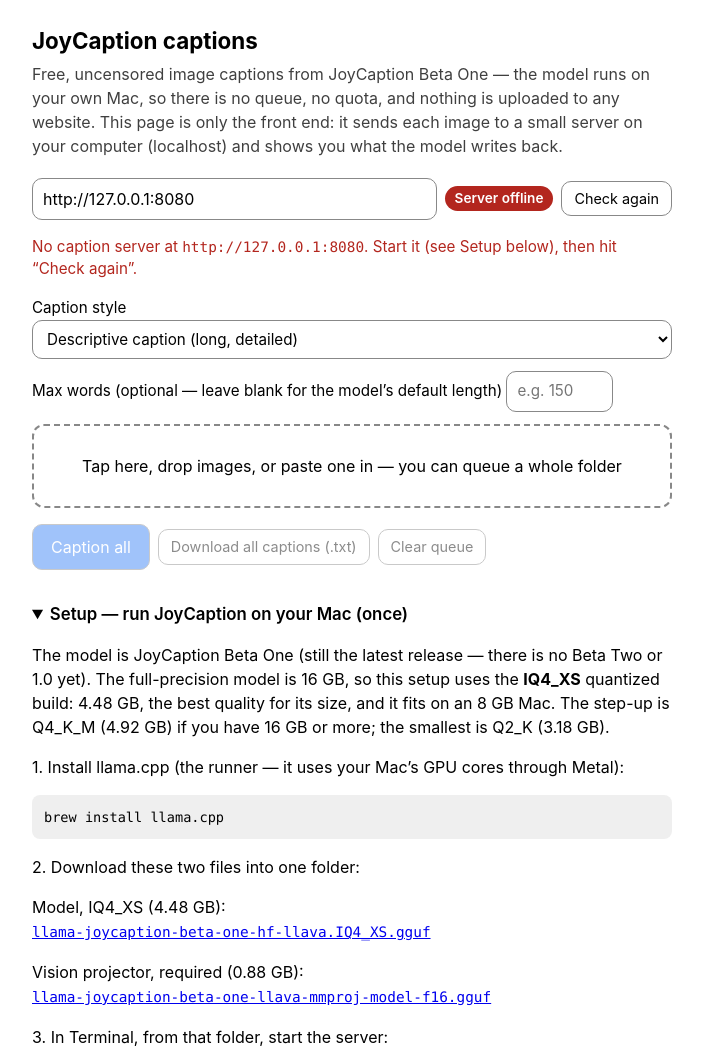
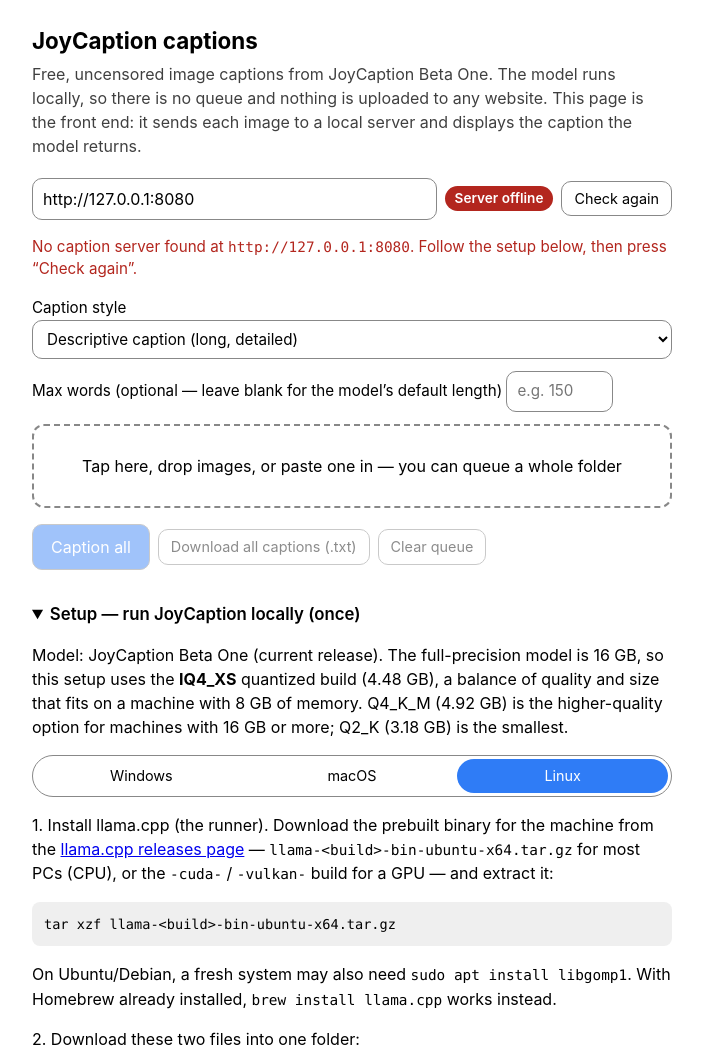
Before and after one commit to j0shuaisrael/j0shuaisrael.github.io, a plain HTML site: page joycaption/index.html in a window 1280 px wide. Shown: the top 1054 px of the page, without its empty margins (288-991 px from the left). Drawn offline with Linux system fonts and the light colour scheme; no server answers.

Commit message:
JoyCaption: OS selector (Windows/macOS/Linux) and neutral setup copy

```diff
--- a/joycaption/index.html
+++ b/joycaption/index.html
@@ -3,7 +3,7 @@
 <head>
 <meta charset="utf-8">
 <meta name="viewport" content="width=device-width, initial-scale=1">
-<title>JoyCaption — free uncensored captions, run on your own Mac</title>
+<title>JoyCaption — free uncensored image captions</title>
 <style>
   :root { color-scheme: light dark; }
   body {
@@ -43,6 +43,22 @@
   .pill.on { background: #1a7f37; color: #fff; }
   .pill.off { background: #b3261e; color: #fff; }
   .pill.checking { background: #888; color: #fff; }
+  .os-slider {
+    display: flex; position: relative;
+    border: 1px solid #888; border-radius: 999px; padding: 3px;
+    margin: 12px 0;
+  }
+  .os-slider .os-thumb {
+    position: absolute; top: 3px; bottom: 3px; left: 3px; width: 0;
+    border-radius: 999px; background: #2f7cf6;
+    transition: left .2s ease, width .2s ease;
+  }
+  .os-slider button {
+    flex: 1; position: relative; z-index: 1;
+    background: transparent; border: none; color: inherit;
+    padding: 6px 0; font-size: .9rem; cursor: pointer;
+  }
+  .os-slider button.active { color: #fff; }
   .item {
     border: 1px solid #888; border-radius: 12px;
     padding: 12px; margin: 12px 0;
@@ -77,7 +93,7 @@
 </head>
 <body>
 <h1>JoyCaption captions</h1>
-<p class="sub">Free, uncensored image captions from JoyCaption Beta One — the model runs on your own Mac, so there is no queue, no quota, and nothing is uploaded to any website. This page is only the front end: it sends each image to a small server on your computer (localhost) and shows you what the model writes back.</p>
+<p class="sub">Free, uncensored image captions from JoyCaption Beta One. The model runs locally, so there is no queue and nothing is uploaded to any website. This page is the front end: it sends each image to a local server and displays the caption the model returns.</p>
 
 <div class="row">
   <input type="text" id="serverUrl" value="http://127.0.0.1:8080" spellcheck="false" autocomplete="off" autocapitalize="off" aria-label="Caption server address">
@@ -118,20 +134,19 @@
 <div id="queue"></div>
 
 <details id="setup">
-  <summary>Setup — run JoyCaption on your Mac (once)</summary>
-  <p>The model is JoyCaption Beta One (still the latest release — there is no Beta Two or 1.0 yet). The full-precision model is 16 GB, so this setup uses the <b>IQ4_XS</b> quantized build: 4.48 GB, the best quality for its size, and it fits on an 8 GB Mac. The step-up is Q4_K_M (4.92 GB) if you have 16 GB or more; the smallest is Q2_K (3.18 GB).</p>
-  <p>1. Install llama.cpp (the runner — it uses your Mac’s GPU cores through Metal):</p>
-  <pre>brew install llama.cpp</pre>
-  <p>2. Download these two files into one folder:</p>
-  <p>Model, IQ4_XS (4.48 GB):<br><a class="mono" href="https://huggingface.co/mradermacher/llama-joycaption-beta-one-hf-llava-GGUF/resolve/main/llama-joycaption-beta-one-hf-llava.IQ4_XS.gguf">llama-joycaption-beta-one-hf-llava.IQ4_XS.gguf</a></p>
-  <p>Vision projector, required (0.88 GB):<br><a class="mono" href="https://huggingface.co/concedo/llama-joycaption-beta-one-hf-llava-mmproj-gguf/resolve/main/llama-joycaption-beta-one-llava-mmproj-model-f16.gguf">llama-joycaption-beta-one-llava-mmproj-model-f16.gguf</a></p>
-  <p>3. In Terminal, from that folder, start the server:</p>
-  <pre>llama-server -m llama-joycaption-beta-one-hf-llava.IQ4_XS.gguf --mmproj llama-joycaption-beta-one-llava-mmproj-model-f16.gguf -c 4096 --port 8080</pre>
-  <p>Leave that Terminal window running. Come back here, hit “Check again”, and caption away. The server only listens on your own computer (127.0.0.1), so nobody else can reach it. If your install only has the newer <span class="mono">llama</span> command instead of <span class="mono">llama-server</span>, the same flags work with <span class="mono">llama serve</span> in place of <span class="mono">llama-server</span>.</p>
-  <p>Model: <a href="https://huggingface.co/fancyfeast/llama-joycaption-beta-one-hf-llava">fancyfeast/llama-joycaption-beta-one-hf-llava</a> (Apache-2.0). Demo that ran out of free quota: <a href="https://huggingface.co/spaces/fancyfeast/joy-caption-beta-one">joy-caption-beta-one on Hugging Face</a>.</p>
+  <summary>Setup — run JoyCaption locally (once)</summary>
+  <p>Model: JoyCaption Beta One (current release). The full-precision model is 16 GB, so this setup uses the <b>IQ4_XS</b> quantized build (4.48 GB), a balance of quality and size that fits on a machine with 8 GB of memory. Q4_K_M (4.92 GB) is the higher-quality option for machines with 16 GB or more; Q2_K (3.18 GB) is the smallest.</p>
+  <div class="os-slider" id="osSlider" role="tablist" aria-label="Operating system">
+    <span class="os-thumb" id="osThumb"></span>
+    <button type="button" data-os="windows" role="tab">Windows</button>
+    <button type="button" data-os="macos" role="tab">macOS</button>
+    <button type="button" data-os="linux" role="tab">Linux</button>
+  </div>
+  <div id="osSteps"></div>
+  <p>Model: <a href="https://huggingface.co/fancyfeast/llama-joycaption-beta-one-hf-llava">fancyfeast/llama-joycaption-beta-one-hf-llava</a> (Apache-2.0). Online demo: <a href="https://huggingface.co/spaces/fancyfeast/joy-caption-beta-one">joy-caption-beta-one on Hugging Face</a>.</p>
 </details>
 
-<footer>Images are sent only to your own computer (localhost) — never to this website or any other server. JoyCaption Beta One is free, open weights, and uncensored by design: equal coverage of SFW and NSFW concepts.</footer>
+<footer>Images are sent only to the local computer (localhost) — never to this website or any other server. JoyCaption Beta One is free, open weights, and uncensored by design: equal coverage of SFW and NSFW concepts.</footer>
 
 <script>
 const serverUrlInput = document.getElementById('serverUrl');
@@ -213,7 +228,7 @@ async function checkServer() {
   } catch (e) {
     serverPill.textContent = 'Server offline';
     serverPill.className = 'pill off';
-    serverInfo.innerHTML = '<span class="err">No caption server at <span class="mono">' + base + '</span>. Start it (see Setup below), then hit “Check again”.</span>';
+    serverInfo.innerHTML = '<span class="err">No caption server found at <span class="mono">' + base + '</span>. Follow the setup below, then press “Check again”.</span>';
     setupEl.open = true;
     return false;
   }
@@ -402,7 +417,7 @@ captionAllBtn.addEventListener('click', async () => {
   renderQueue();
   const online = await checkServer();
   if (!online) {
-    info.innerHTML = '<span class="err">The caption server is not running. Start it (see Setup below), then try again.</span>';
+    info.innerHTML = '<span class="err">The caption server is not running. Follow the setup below, then try again.</span>';
     captioning = false;
     renderQueue();
     return;
@@ -446,6 +461,75 @@ clearAllBtn.addEventListener('click', () => {
   renderQueue();
 });
 
+// --- Setup instructions per operating system ---
+const osSlider = document.getElementById('osSlider');
+const osThumb = document.getElementById('osThumb');
+const osStepsEl = document.getElementById('osSteps');
+const osButtons = Array.from(osSlider.querySelectorAll('button[data-os]'));
+const MODEL_LINK = '<a class="mono" href="https://huggingface.co/mradermacher/llama-joycaption-beta-one-hf-llava-GGUF/resolve/main/llama-joycaption-beta-one-hf-llava.IQ4_XS.gguf">llama-joycaption-beta-one-hf-llava.IQ4_XS.gguf</a>';
+const MMPROJ_LINK = '<a class="mono" href="https://huggingface.co/concedo/llama-joycaption-beta-one-hf-llava-mmproj-gguf/resolve/main/llama-joycaption-beta-one-llava-mmproj-model-f16.gguf">llama-joycaption-beta-one-llava-mmproj-model-f16.gguf</a>';
+const RELEASES_LINK = '<a href="https://github.com/ggml-org/llama.cpp/releases">llama.cpp releases page</a>';
+const OS_STEPS = {
+  windows: `
+  <p>1. Install llama.cpp (the runner). In PowerShell:</p>
+  <pre>winget install llama.cpp</pre>
+  <p>For an NVIDIA GPU, the fastest option is a prebuilt CUDA build from the ${RELEASES_LINK} instead: download the <span class="mono">llama-&lt;build&gt;-bin-win-cuda-12.4-x64.zip</span> binary package plus the matching <span class="mono">cudart-llama-bin-win-cuda-12.4-x64.zip</span> runtime, and extract both into the same folder.</p>
+  <p>2. Download these two files into one folder:</p>
+  <p>Model, IQ4_XS (4.48 GB):<br>${MODEL_LINK}</p>
+  <p>Vision projector, required (0.88 GB):<br>${MMPROJ_LINK}</p>
+  <p>3. In PowerShell, from that folder, start the server:</p>
+  <pre>llama-server.exe -m llama-joycaption-beta-one-hf-llava.IQ4_XS.gguf --mmproj llama-joycaption-beta-one-llava-mmproj-model-f16.gguf -c 4096 --port 8080</pre>
+  <p>Keep the PowerShell window running while captioning. Then return to this page and press “Check again”. The server listens only on the local computer (127.0.0.1), so it is not reachable from elsewhere. If the install provides only the newer <span class="mono">llama</span> command instead of <span class="mono">llama-server</span>, the same flags work with <span class="mono">llama.exe serve</span> in place of <span class="mono">llama-server.exe</span>.</p>`,
+  macos: `
+  <p>1. Install llama.cpp (the runner — it uses Apple silicon through Metal):</p>
+  <pre>brew install llama.cpp</pre>
+  <p>2. Download these two files into one folder:</p>
+  <p>Model, IQ4_XS (4.48 GB):<br>${MODEL_LINK}</p>
+  <p>Vision projector, required (0.88 GB):<br>${MMPROJ_LINK}</p>
+  <p>3. In Terminal, from that folder, start the server:</p>
+  <pre>llama-server -m llama-joycaption-beta-one-hf-llava.IQ4_XS.gguf --mmproj llama-joycaption-beta-one-llava-mmproj-model-f16.gguf -c 4096 --port 8080</pre>
+  <p>Keep the Terminal window running while captioning. Then return to this page and press “Check again”. The server listens only on the local computer (127.0.0.1), so it is not reachable from elsewhere. If the install provides only the newer <span class="mono">llama</span> command instead of <span class="mono">llama-server</span>, the same flags work with <span class="mono">llama serve</span> in place of <span class="mono">llama-server</span>.</p>`,
+  linux: `
+  <p>1. Install llama.cpp (the runner). Download the prebuilt binary for the machine from the ${RELEASES_LINK} — <span class="mono">llama-&lt;build&gt;-bin-ubuntu-x64.tar.gz</span> for most PCs (CPU), or the <span class="mono">-cuda-</span> / <span class="mono">-vulkan-</span> build for a GPU — and extract it:</p>
+  <pre>tar xzf llama-&lt;build&gt;-bin-ubuntu-x64.tar.gz</pre>
+  <p>On Ubuntu/Debian, a fresh system may also need <span class="mono">sudo apt install libgomp1</span>. With Homebrew already installed, <span class="mono">brew install llama.cpp</span> works instead.</p>
+  <p>2. Download these two files into one folder:</p>
+  <p>Model, IQ4_XS (4.48 GB):<br>${MODEL_LINK}</p>
+  <p>Vision projector, required (0.88 GB):<br>${MMPROJ_LINK}</p>
+  <p>3. In a terminal, from that folder (with the llama.cpp binaries on the PATH), start the server:</p>
+  <pre>llama-server -m llama-joycaption-beta-one-hf-llava.IQ4_XS.gguf --mmproj llama-joycaption-beta-one-llava-mmproj-model-f16.gguf -c 4096 --port 8080</pre>
+  <p>Keep the terminal window running while captioning. Then return to this page and press “Check again”. The server listens only on the local computer (127.0.0.1), so it is not reachable from elsewhere. If the install provides only the newer <span class="mono">llama</span> command instead of <span class="mono">llama-server</span>, the same flags work with <span class="mono">llama serve</span> in place of <span class="mono">llama-server</span>.</p>`
+};
+function detectOS() {
+  const ua = navigator.userAgent || '';
+  if (/Windows/i.test(ua)) return 'windows';
+  if (/Macintosh|Mac OS X/i.test(ua)) return 'macos';
+  if (/Linux/i.test(ua)) return 'linux';
+  return 'macos';
+}
+function moveOsThumb(btn) {
+  osThumb.style.left = btn.offsetLeft + 'px';
+  osThumb.style.width = btn.offsetWidth + 'px';
+}
+function setOS(os) {
+  const btn = osButtons.find((b) => b.dataset.os === os) || osButtons[1];
+  osButtons.forEach((b) => b.classList.toggle('active', b === btn));
+  osStepsEl.innerHTML = OS_STEPS[btn.dataset.os];
+  moveOsThumb(btn);
+}
+osButtons.forEach((b) => b.addEventListener('click', () => setOS(b.dataset.os)));
+window.addEventListener('resize', () => {
+  const active = osButtons.find((b) => b.classList.contains('active'));
+  if (active) moveOsThumb(active);
+});
+setupEl.addEventListener('toggle', () => {
+  if (setupEl.open) {
+    const active = osButtons.find((b) => b.classList.contains('active'));
+    if (active) moveOsThumb(active);
+  }
+});
+setOS(detectOS());
+
 checkServer();
 </script>
 </body>
```
